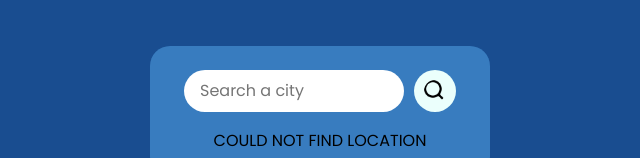
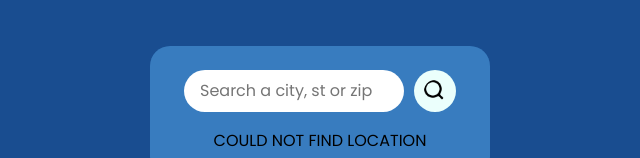
Before and after one commit to SDytewski/weather-app, a React (Vite) app: page / in a window 1280 px wide. Shown: the part 422-580 px from the top of the page, without its empty margins (320-960 px from the left). Built offline with nearby package versions, Linux system fonts and the light colour scheme; no server answers.

Commit message:
updated search text

```diff
--- a/src/components/Weather.jsx
+++ b/src/components/Weather.jsx
@@ -166,7 +166,7 @@ export const Weather = () => {
                     <input
                         ref={inputRef}
                         type="text"
-                        placeholder="Search a city"
+                        placeholder="Search a city, st or zip"
                         enterKeyHint="search" // shows "Search" on mobile keyboard
                         onKeyDown={(e) => {
                             if (e.key === "Enter") {
```
